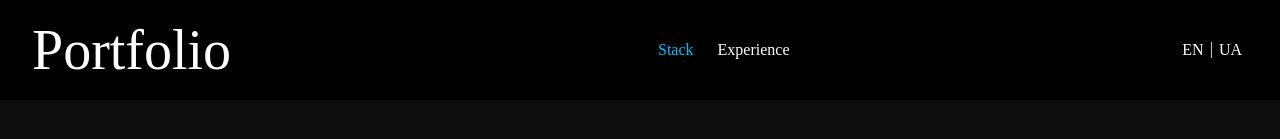
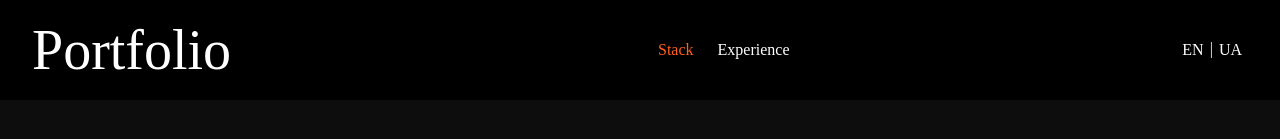
Before and after one commit to TheEnemy25/TheEnemy25, a React (Vite) app: page / in a window 1280 px wide. In both pictures the pointer is over the link "Stack". Shown: the top 139 px of the page. Built offline with nearby package versions, Linux system fonts and the light colour scheme; a web font is replaced by a local one.

Commit message:
refactor(styles): Renamed color name to variables naming

```diff
--- a/src/components/header/Header.scss
+++ b/src/components/header/Header.scss
@@ -44,7 +44,7 @@
                 transition: color 0.3s;
 
                 &:hover {
-                    color: variables.$primary-color;
+                    color: variables.$secondary-color;
                 }
             }
         }
@@ -70,7 +70,7 @@
                 transition: background-color 0.3s ease;
 
                 &:hover {
-                    color: variables.$primary-color;
+                    color: variables.$secondary-color;
                 }
             }
         }
```
